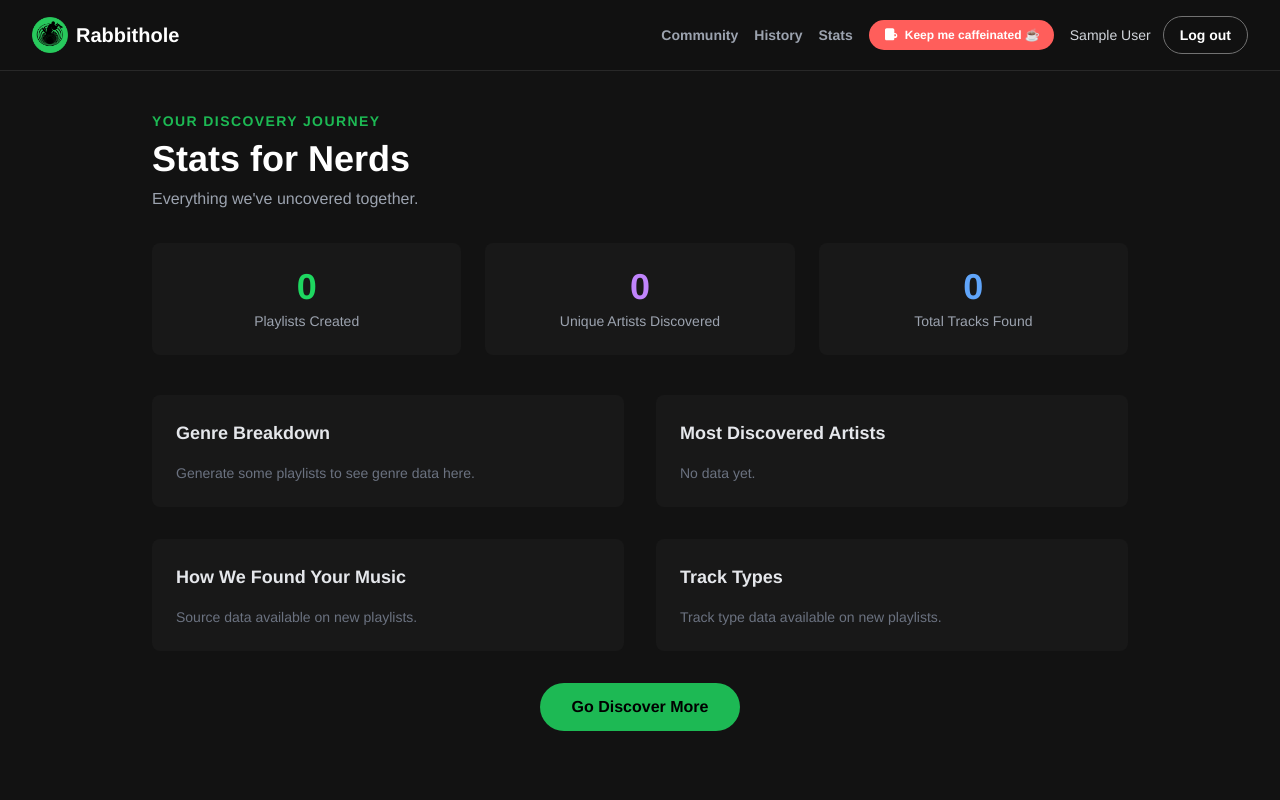
After one commit to Sheriff1980/rabbithole-music, a Flask app: page /stats in a window 1280 px wide. The commit adds this page. Run offline with Flask 3, Linux system fonts and the light colour scheme; the visitor is signed in with stand-in values (Sample User, id 1); parts of the project's set-up code (start-up, migrations or seed data) failed here and were passed over; some libraries are stand-ins or nearby versions.

Commit message:
Add Stats for Nerds, discovery provenance tracking, share button, stats page
- Discovery engine now tracks provenance: which seed artist led to each
  discovery, degree of connection (1st/2nd), source type, genre, and tags
- Track type classification: deep cut (<25 pop), hidden gem (<45),
  popular pick, or surprise injection
- Stats for Nerds toggle on result page shows provenance badges per track
- Copy Link button copies Spotify URL to clipboard
- /stats page with aggregate discovery stats: total artists/tracks,
  genre breakdown bars, top discovered artists, source breakdown,
  track type distribution
- Stats nav link in header

Co-Authored-By: Claude Opus 4.6 <noreply@anthropic.com>

```diff
--- a/app/routes/main.py
+++ b/app/routes/main.py
@@ -160,3 +160,64 @@ def history():
         })
 
     return render_template("history.html", playlists=playlists)
+
+
+@main_bp.route("/stats")
+def stats():
+    if "user_id" not in session:
+        return redirect(url_for("auth.login"))
+
+    with get_conn() as conn:
+        rows = conn.execute(text("""
+            SELECT track_data, seed_name, created_at
+            FROM playlists
+            WHERE owner_id=:uid AND status='done'
+            ORDER BY created_at DESC
+        """), {"uid": session["user_id"]}).fetchall()
+
+    # Aggregate stats
+    total_playlists = len(rows)
+    all_artists = set()
+    all_uris = set()
+    genre_counts = {}
+    source_counts = {}
+    track_type_counts = {}
+    top_artists = {}  # artist -> count of appearances
+
+    for track_data_raw, seed_name, created_at in rows:
+        try:
+            tracks = json.loads(track_data_raw)
+        except Exception:
+            continue
+        for t in tracks:
+            artist = t.get("artist", "").strip()
+            if artist:
+                all_artists.add(artist.lower())
+                top_artists[artist] = top_artists.get(artist, 0) + 1
+            if t.get("uri"):
+                all_uris.add(t["uri"])
+            prov = t.get("provenance", {})
+            if prov.get("genre") and prov["genre"] != "other":
+                g = prov["genre"]
+                genre_counts[g] = genre_counts.get(g, 0) + 1
+            if prov.get("source"):
+                s = prov["source"]
+                source_counts[s] = source_counts.get(s, 0) + 1
+            if prov.get("track_type"):
+                tt = prov["track_type"]
+                track_type_counts[tt] = track_type_counts.get(tt, 0) + 1
+
+    # Sort top artists by count
+    top_artists_sorted = sorted(top_artists.items(), key=lambda x: -x[1])[:15]
+    genre_sorted = sorted(genre_counts.items(), key=lambda x: -x[1])
+    source_sorted = sorted(source_counts.items(), key=lambda x: -x[1])
+    type_sorted = sorted(track_type_counts.items(), key=lambda x: -x[1])
+
+    return render_template("stats.html",
+                           total_playlists=total_playlists,
+                           total_artists=len(all_artists),
+                           total_tracks=len(all_uris),
+                           genre_data=genre_sorted,
+                           top_artists=top_artists_sorted,
+                           source_data=source_sorted,
+                           type_data=type_sorted)
--- a/templates/base.html
+++ b/templates/base.html
@@ -56,6 +56,7 @@
       <a href="/community" class="text-gray-400 hover:text-white transition text-sm font-semibold">Community</a>
       {% if session.user_id %}
       <a href="/history" class="text-gray-400 hover:text-white transition text-sm font-semibold">History</a>
+      <a href="/stats" class="text-gray-400 hover:text-white transition text-sm font-semibold">Stats</a>
       {% endif %}
       <!-- Ko-fi -->
       <a href="https://ko-fi.com/W7W31NLZ7P/tip" target="_blank" rel="noopener" class="btn-kofi" title="Keep the developer caffeinated ☕">
--- /dev/null
+++ b/templates/stats.html
@@ -0,0 +1,121 @@
+{% extends "base.html" %}
+{% block title %}Discovery Stats - Rabbithole Music{% endblock %}
+{% block content %}
+
+<div class="max-w-5xl mx-auto px-6 py-10">
+
+  <div class="mb-8">
+    <p class="text-green-500 font-semibold text-sm uppercase tracking-widest mb-2">Your Discovery Journey</p>
+    <h1 class="text-4xl font-black">Stats for Nerds</h1>
+    <p class="text-gray-400 mt-2">Everything we've uncovered together.</p>
+  </div>
+
+  <!-- Big number cards -->
+  <div class="grid grid-cols-3 gap-6 mb-10">
+    <div class="card p-6 text-center">
+      <div class="text-4xl font-black text-green-400">{{ total_playlists }}</div>
+      <div class="text-gray-400 text-sm mt-1">Playlists Created</div>
+    </div>
+    <div class="card p-6 text-center">
+      <div class="text-4xl font-black text-purple-400">{{ total_artists }}</div>
+      <div class="text-gray-400 text-sm mt-1">Unique Artists Discovered</div>
+    </div>
+    <div class="card p-6 text-center">
+      <div class="text-4xl font-black text-blue-400">{{ total_tracks }}</div>
+      <div class="text-gray-400 text-sm mt-1">Total Tracks Found</div>
+    </div>
+  </div>
+
+  <div class="grid grid-cols-2 gap-8">
+
+    <!-- Genre Breakdown -->
+    <div class="card p-6">
+      <h2 class="text-lg font-bold mb-4 text-gray-200">Genre Breakdown</h2>
+      {% if genre_data %}
+        {% set max_genre = genre_data[0][1] if genre_data else 1 %}
+        {% for genre, count in genre_data %}
+        <div class="mb-3">
+          <div class="flex justify-between text-sm mb-1">
+            <span class="text-gray-300 capitalize">{{ genre }}</span>
+            <span class="text-gray-500">{{ count }} tracks</span>
+          </div>
+          <div class="h-2 bg-gray-800 rounded-full overflow-hidden">
+            <div class="h-full bg-green-500 rounded-full" style="width: {{ (count / max_genre * 100)|int }}%"></div>
+          </div>
+        </div>
+        {% endfor %}
+      {% else %}
+        <p class="text-gray-500 text-sm">Generate some playlists to see genre data here.</p>
+      {% endif %}
+    </div>
+
+    <!-- Most Discovered Artists -->
+    <div class="card p-6">
+      <h2 class="text-lg font-bold mb-4 text-gray-200">Most Discovered Artists</h2>
+      {% if top_artists %}
+        {% for artist, count in top_artists %}
+        <div class="flex items-center justify-between py-2 {% if not loop.last %}border-b border-gray-800{% endif %}">
+          <div class="flex items-center gap-3">
+            <span class="text-gray-600 text-xs w-6 text-right">{{ loop.index }}</span>
+            <span class="text-gray-200 text-sm">{{ artist }}</span>
+          </div>
+          <span class="text-gray-500 text-xs">{{ count }} tracks</span>
+        </div>
+        {% endfor %}
+      {% else %}
+        <p class="text-gray-500 text-sm">No data yet.</p>
+      {% endif %}
+    </div>
+
+    <!-- Discovery Sources -->
+    <div class="card p-6">
+      <h2 class="text-lg font-bold mb-4 text-gray-200">How We Found Your Music</h2>
+      {% if source_data %}
+        {% set max_source = source_data[0][1] if source_data else 1 %}
+        {% for source, count in source_data %}
+        <div class="mb-3">
+          <div class="flex justify-between text-sm mb-1">
+            <span class="text-gray-300">{{ source }}</span>
+            <span class="text-gray-500">{{ count }}</span>
+          </div>
+          <div class="h-2 bg-gray-800 rounded-full overflow-hidden">
+            <div class="h-full bg-purple-500 rounded-full" style="width: {{ (count / max_source * 100)|int }}%"></div>
+          </div>
+        </div>
+        {% endfor %}
+      {% else %}
+        <p class="text-gray-500 text-sm">Source data available on new playlists.</p>
+      {% endif %}
+    </div>
+
+    <!-- Track Types -->
+    <div class="card p-6">
+      <h2 class="text-lg font-bold mb-4 text-gray-200">Track Types</h2>
+      {% if type_data %}
+        <div class="space-y-3">
+        {% for track_type, count in type_data %}
+          <div class="flex items-center justify-between">
+            <span class="text-sm
+              {% if track_type == 'deep cut' %}text-amber-400
+              {% elif track_type == 'hidden gem' %}text-blue-400
+              {% elif track_type == 'surprise injection' %}text-purple-400
+              {% else %}text-green-400{% endif %}
+              capitalize">{{ track_type }}</span>
+            <span class="text-gray-500 text-sm">{{ count }}</span>
+          </div>
+        {% endfor %}
+        </div>
+      {% else %}
+        <p class="text-gray-500 text-sm">Track type data available on new playlists.</p>
+      {% endif %}
+    </div>
+
+  </div>
+
+  <div class="mt-8 text-center">
+    <a href="/dashboard" class="btn-green inline-block">Go Discover More</a>
+  </div>
+
+</div>
+
+{% endblock %}
```
Also changed, not shown: app/discover.py (+36 -18 lines), app/routes/generate.py (+25 -2 lines), templates/result.html (+55 -0 lines).
